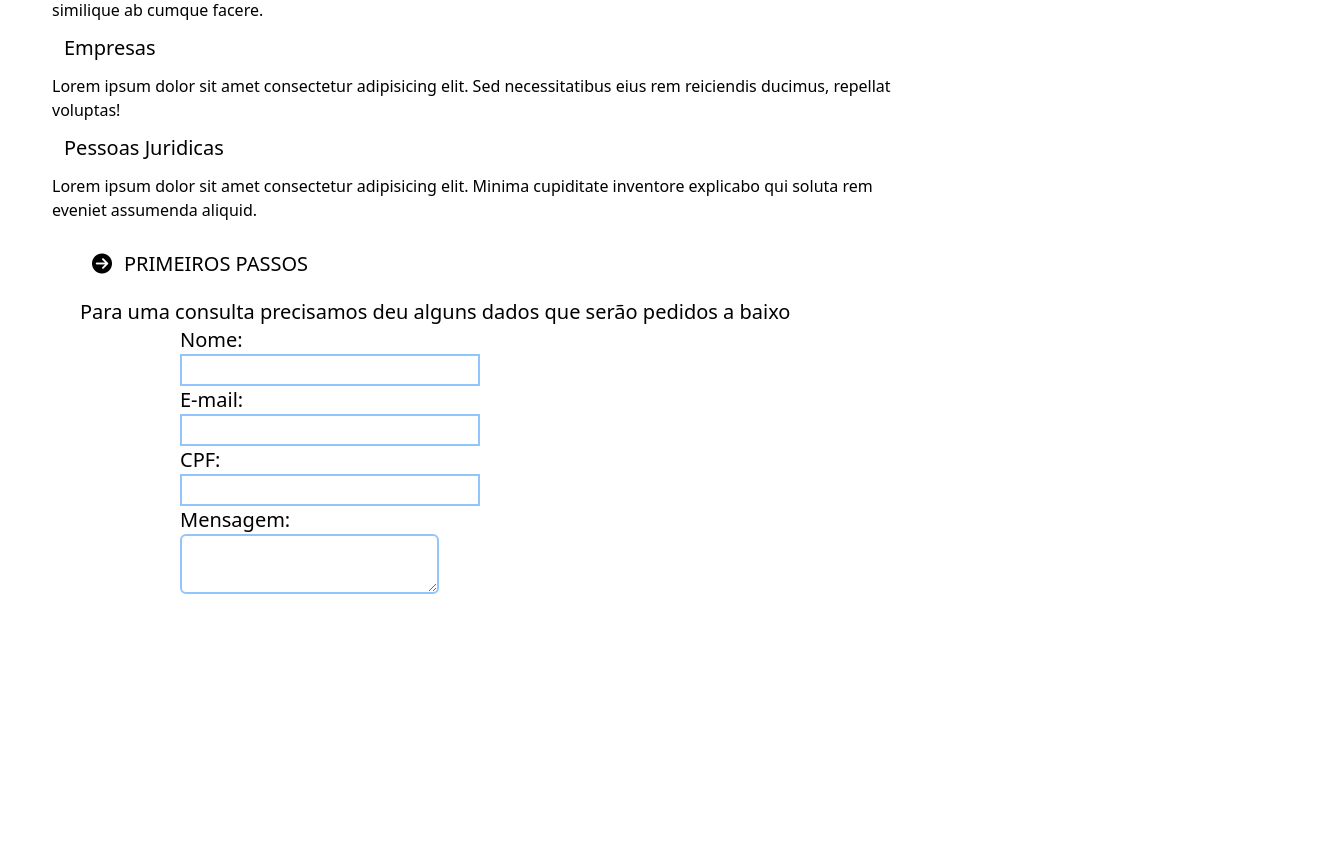
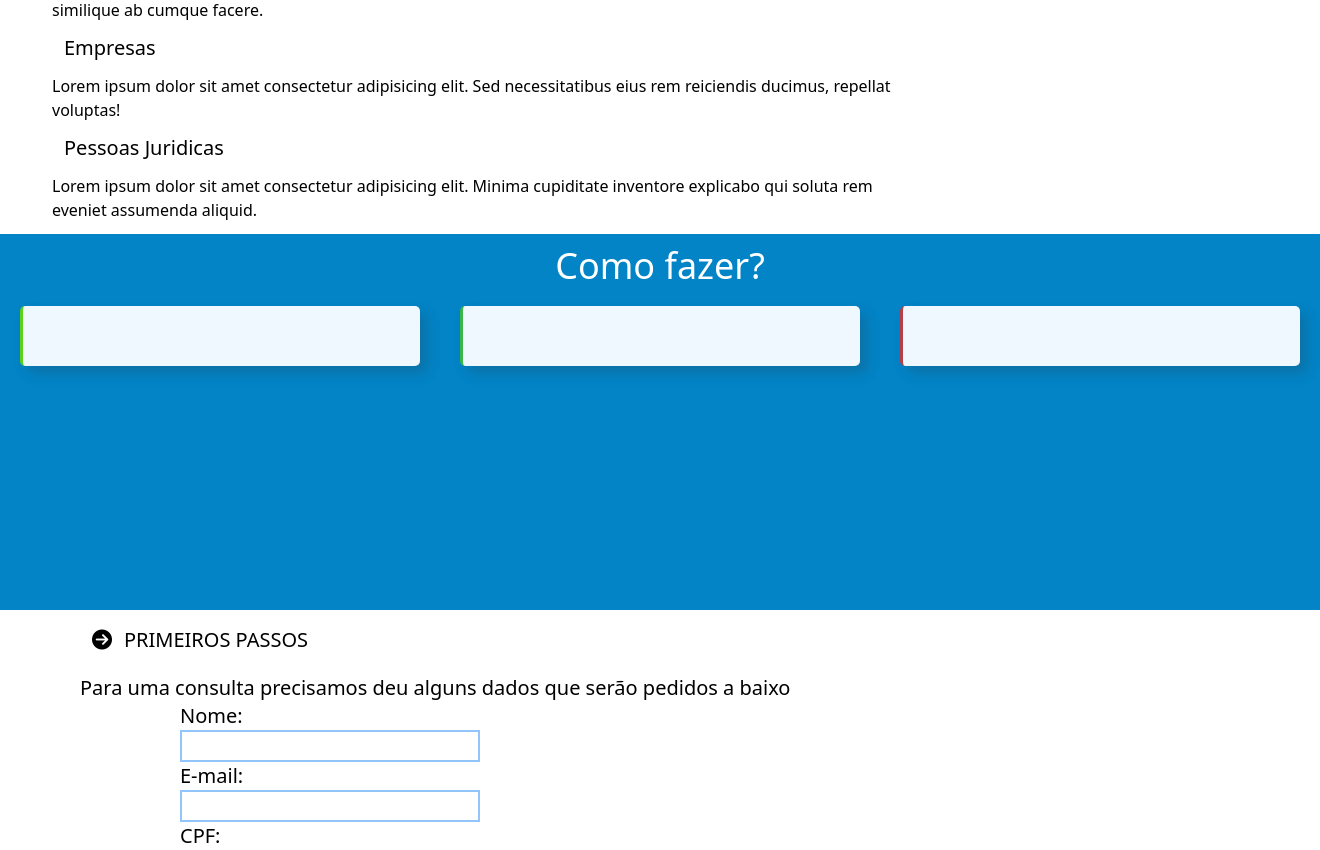
Before and after one commit to HumbertoVisgueira/SITE_EMPRESTIMO, a Django app: template templates/index.html in a window 1320 px wide. Shown: the part 984-1834 px from the top of the page. Run offline with Django 4.2, Linux system fonts and the light colour scheme; the template is opened without the code that fills it, so the values that code supplies are empty; some libraries are stand-ins or nearby versions.

Commit message:
Update index.html

```diff
--- a/templates/index.html
+++ b/templates/index.html
@@ -50,6 +50,22 @@
                     <p>Lorem ipsum dolor sit amet consectetur adipisicing elit. Minima cupiditate inventore explicabo qui soluta rem eveniet assumenda aliquid.</p>
                 </ul>
             </div>
+            <div class="bg-sky-600">
+            <h1 class="text-center text-4xl pt-3 text-white">Como fazer?</h1>
+                <div id="tuts" style="display: flex; justify-content:center; aling-items:center">
+
+                    <div id="pass1" style="border-radius: 5px; box-shadow: 7px 7px 13px 0px rgba(50, 50, 50, 0.22); padding: 30px; margin: 20px; width: 400px; transition: all 0.3s ease-out; border-left: 3px solid #5bd117; background-color: aliceblue;">
+
+                    </div>
+                    <div id="pass2" style="border-radius: 5px; box-shadow: 7px 7px 13px 0px rgba(50, 50, 50, 0.22); padding: 30px; margin: 20px; width: 400px; transition: all 0.3s ease-out; border-left: 3px solid #3bb54a; background-color: aliceblue;">
+
+                    </div>
+                    <div id="pass3" style="border-radius: 5px; box-shadow: 7px 7px 13px 0px rgba(50, 50, 50, 0.22); padding: 30px; margin: 20px; width: 400px; transition: all 0.3s ease-out; border-left: 3px solid #b3404a; background-color: aliceblue;">
+
+                    </div>
+                </div>
+            </div>
+
                 <div type="text_1" class="text-left pl-20">
                 <span class="text-xl"><i class="fa-solid fa-circle-arrow-right px-3 mt-5"></i>PRIMEIROS PASSOS</span>
                 <p class="mt-5 text-xl">Para uma consulta precisamos deu alguns dados que serão pedidos a baixo</p>
```
